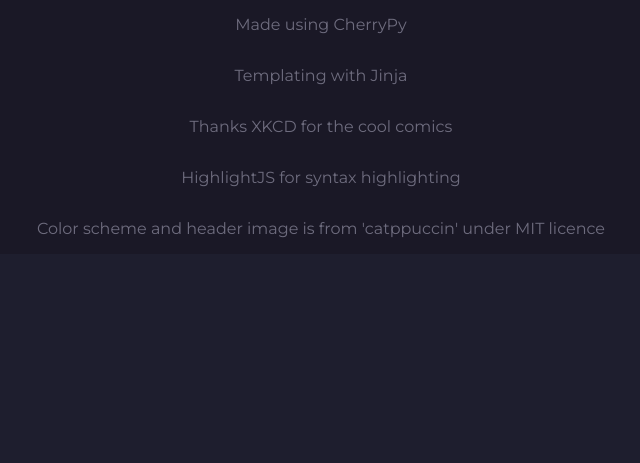
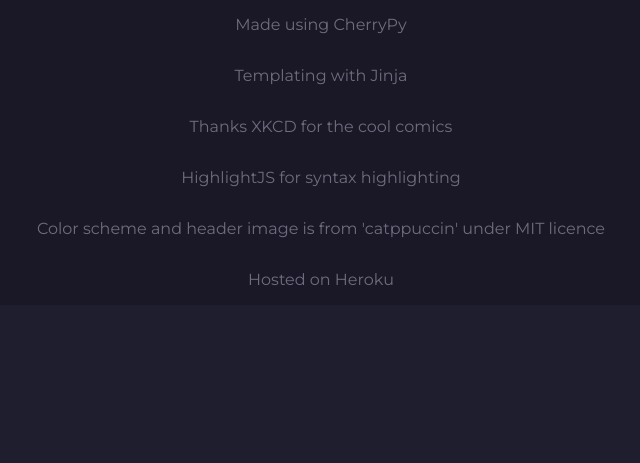
Before and after one commit to nic-gaffney/Website, a Python web app: template public/templates/base.html in a window 1280 px wide. Shown: the part 103-566 px from the top of the page, without its empty margins (339-979 px from the left). Run offline with Jinja, Linux system fonts and the light colour scheme; the template is opened without the code that fills it, so the values that code supplies are empty; some libraries are stand-ins or nearby versions.

Commit message:
Updated footer

```diff
--- a/public/templates/base.html
+++ b/public/templates/base.html
@@ -67,6 +67,9 @@
             <p><a href="https://github.com/catppuccin/catppuccin">Color scheme and header image is from 'catppuccin' under </a><a
                     href="https://mit-license.org/">MIT licence</a></p>
         </li>
+	<li>
+		<p><a href="https://heroku.com">Hosted on Heroku</a></p>
+	</li>
     </ul>
 </footer>
 
```
